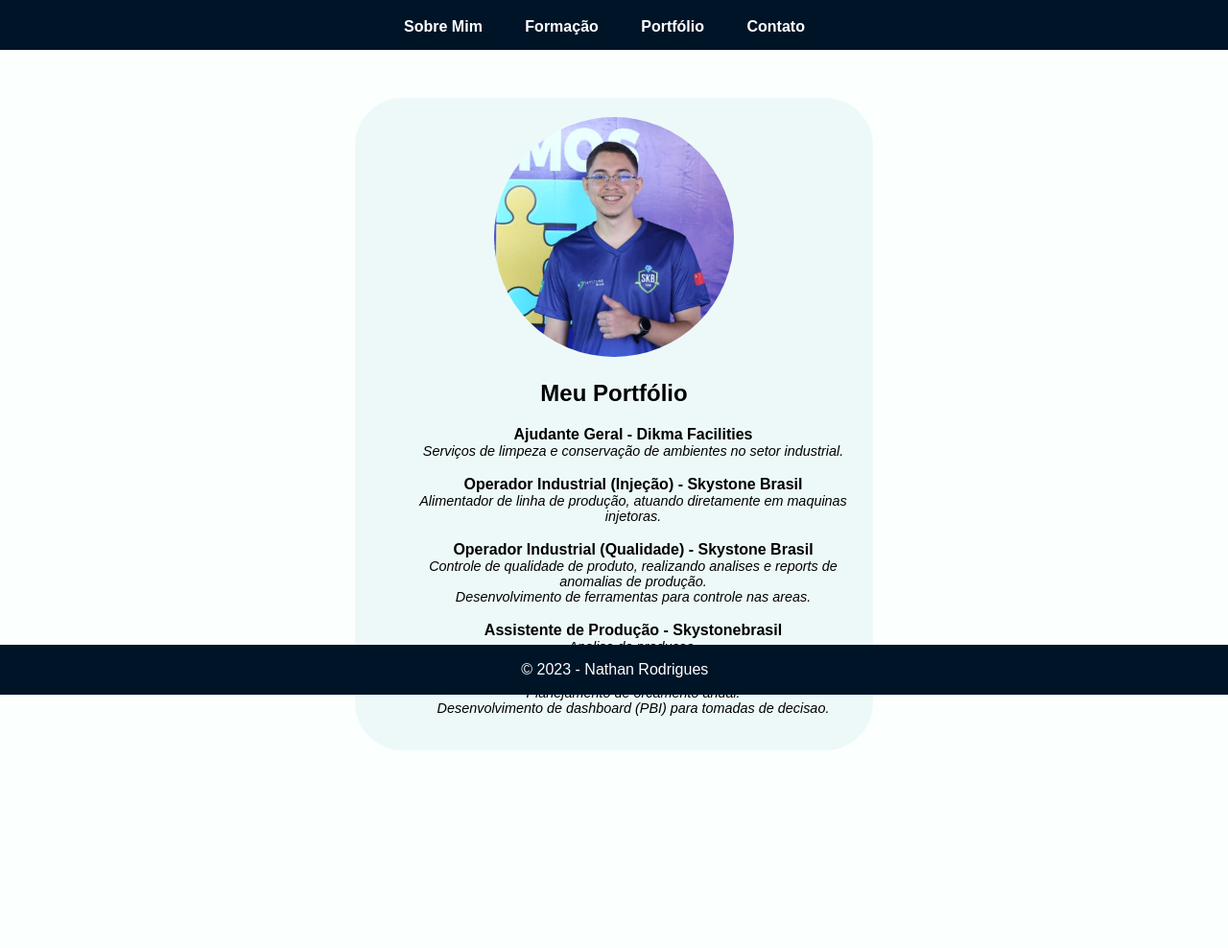
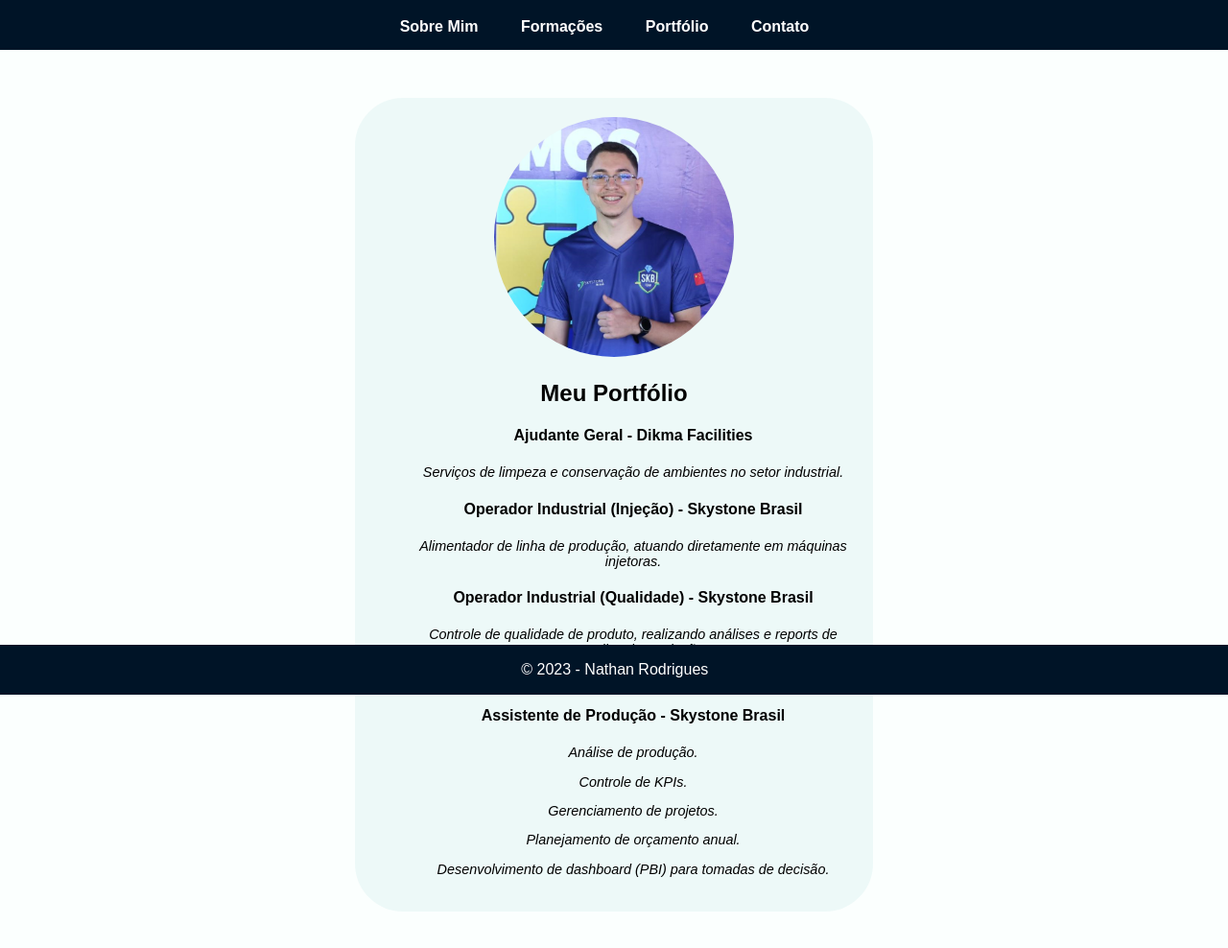
Before and after one commit to lilnaht/mycv, a plain HTML site: page portfolio.html in a window 1280 px wide. Shown: the part 76-1064 px from the top of the page at 96% size. Before the commit the page ends 908 px from the top, so only its background shows below. Drawn offline with Linux system fonts and the light colour scheme.

Commit message:
Add files via upload

```diff
--- a/portfolio.html
+++ b/portfolio.html
@@ -1,10 +1,10 @@
 <!DOCTYPE html>
-<html lang="en">
+<html lang="pt-br">
 <head>
   <meta charset="UTF-8">
   <meta name="viewport" content="width=device-width, initial-scale=1.0">
   <link rel="stylesheet" href="style.css">
-  <title>Sobre Mim</title>
+  <title>Portfólio</title>
 </head>
 <body>
   <header>
@@ -12,36 +12,45 @@
     <nav>
       <ul>
         <li><a href="index.html">Sobre Mim</a></li>
-        <li><a href="formacao.html">Formação</a></li>
+        <li><a href="formacao.html">Formações</a></li>
         <li><a href="portfolio.html">Portfólio</a></li>
         <li><a href="contato.html">Contato</a></li>
       </ul>
     </nav>
   </header>
 
-<!-- Portfolio -->
-  <section id="sobre-mim">
-    <img src="img/eu.png">
-    <h1>Meu Portfólio</h1>
-    <!-- Lista para criar um titulo e descricao de cada experiencia -->
-    <!-- utilizeei duas classes para criar um efeito de titulo e descricao -->
-        <ul>
-            <li class="titulo">Ajudante Geral - Dikma Facilities</li>
-                <li class="descricao">Serviços de limpeza e conservação de ambientes no setor industrial.</li> <br>
-            <li class="titulo">Operador Industrial (Injeção) - Skystone Brasil</li>
-                <li class="descricao">Alimentador de linha de produção, atuando diretamente em maquinas injetoras.</li> <br>
-            <li class="titulo">Operador Industrial (Qualidade) - Skystone Brasil</li>
-                <li class="descricao">Controle de qualidade de produto, realizando analises e reports de anomalias de produção.</li>
-                <li class="descricao">Desenvolvimento de ferramentas para controle nas areas.</li> <br>
-            <li class="titulo">Assistente de Produção - Skystonebrasil</li>
-                <li class="descricao">Analise de producao.</li>
-                <li class="descricao">Controle de KPIs.</li>
-                <li class="descricao">Gerenciamento de projetos.</li>
-                <li class="descricao">Planejamento de orcamento anual.</li>
-                <li class="descricao">Desenvolvimento de dashboard (PBI) para tomadas de decisao.</li>
+  <!-- Meu Portfólio -->
+  <section id="portfolio">
+    <img src="img/eu.png" alt="Foto de Nathan">
+    <h2>Meu Portfólio</h2>
 
-        </ul>
+    <!-- Lista de experiências no portfólio -->
+    <ul>
+      <li>
+        <h4>Ajudante Geral - Dikma Facilities</h4>
+        <p class="descricao">Serviços de limpeza e conservação de ambientes no setor industrial.</p>
+      </li>
 
+      <li>
+        <h4>Operador Industrial (Injeção) - Skystone Brasil</h4>
+        <p class="descricao">Alimentador de linha de produção, atuando diretamente em máquinas injetoras.</p>
+      </li>
+
+      <li>
+        <h4>Operador Industrial (Qualidade) - Skystone Brasil</h4>
+        <p class="descricao">Controle de qualidade de produto, realizando análises e reports de anomalias de produção.</p>
+        <p class="descricao">Desenvolvimento de ferramentas para controle nas áreas.</p>
+      </li>
+
+      <li>
+        <h4>Assistente de Produção - Skystone Brasil</h4>
+        <p class="descricao">Análise de produção.</p>
+        <p class="descricao">Controle de KPIs.</p>
+        <p class="descricao">Gerenciamento de projetos.</p>
+        <p class="descricao">Planejamento de orçamento anual.</p>
+        <p class="descricao">Desenvolvimento de dashboard (PBI) para tomadas de decisão.</p>
+      </li>
+    </ul>
   </section>
 
   <footer>
--- a/style.css
+++ b/style.css
@@ -62,10 +62,6 @@ img {
 
 }
 
-.titulo{
-  font-weight: bold;
-}
-
 .descricao {
   font-size: 90%;
   font-weight: 200;
```
Also changed, not shown: contato.html (+13 -14 lines), formacao.html (+20 -20 lines), index.html (+9 -13 lines).
